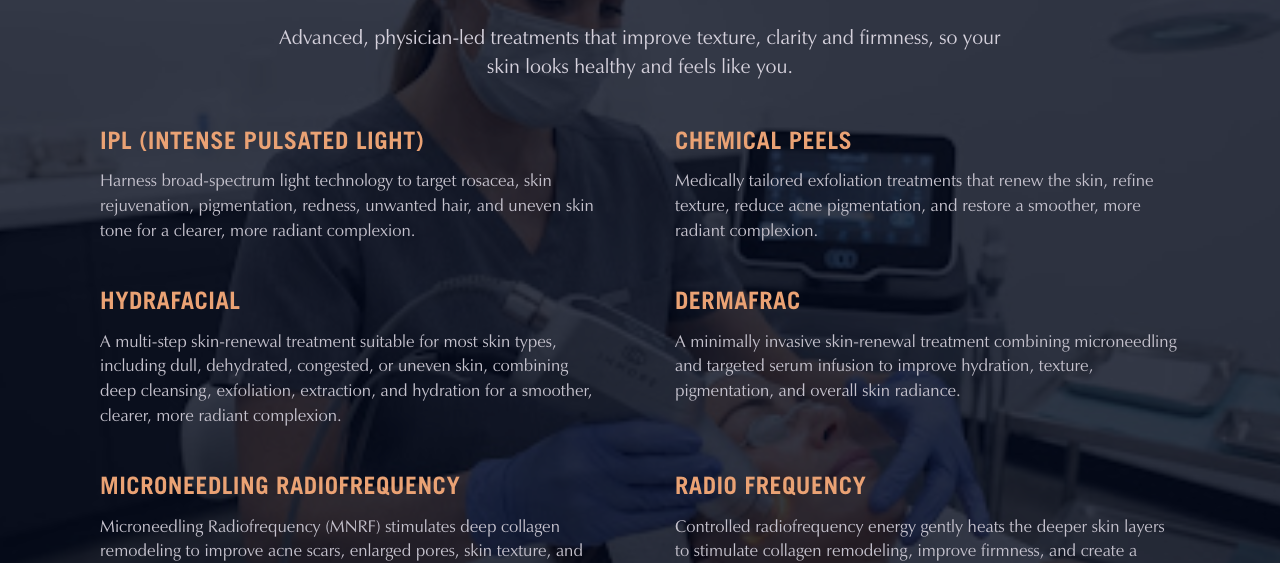
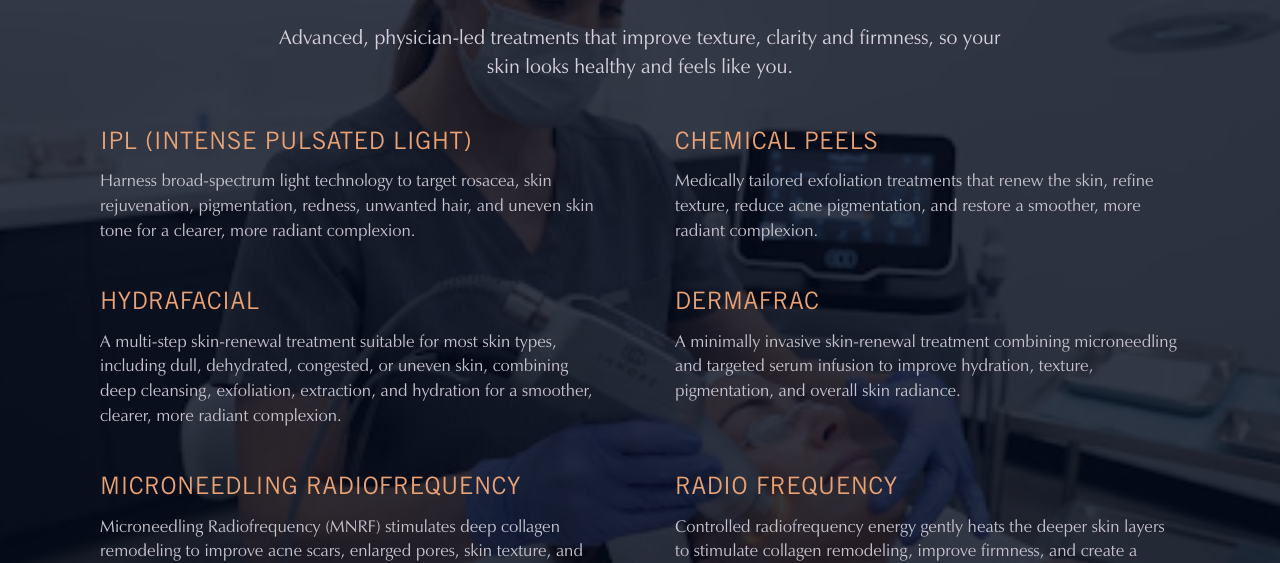
Before and after one commit to mukeshsharma-chess/geoffrey, a Next.js app: page / in a window 1280 px wide. Shown: the part 6500-7063 px from the top of the page. Built offline with nearby package versions, Linux system fonts and the light colour scheme.

Commit message:
done the changes

```diff
--- a/src/app/page.js
+++ b/src/app/page.js
@@ -1363,7 +1363,7 @@
           className="
             font-sans
             text-[19px]
-            font-bold
+            font-semibold
             uppercase
             leading-[1.1]
             tracking-[0.02em]
@@ -1400,7 +1400,7 @@
           className="
             font-sans
             text-[19px]
-            font-bold
+            font-semibold
             uppercase
             leading-[1.1]
             tracking-[0.02em]
@@ -1437,7 +1437,7 @@
           className="
             font-sans
             text-[19px]
-            font-bold
+            font-semibold
             uppercase
             leading-[1.1]
             tracking-[0.02em]
@@ -1476,7 +1476,7 @@
           className="
             font-sans
             text-[19px]
-            font-bold
+            font-semibold
             uppercase
             leading-[1.1]
             tracking-[0.02em]
@@ -1514,7 +1514,7 @@
           className="
             font-sans
             text-[19px]
-            font-bold
+            font-semibold
             uppercase
             leading-[1.1]
             tracking-[0.02em]
@@ -1552,7 +1552,7 @@
           className="
             font-sans
             text-[19px]
-            font-bold
+            font-semibold
             uppercase
             leading-[1.1]
             tracking-[0.02em]
@@ -2145,11 +2145,6 @@
           href: "#about",
         },
         {
-          label: "SERVICES",
-          number: "03",
-          href: "#services",
-        },
-        {
           label: "CONTACT",
           number: "04",
           href: "#contact",
```
